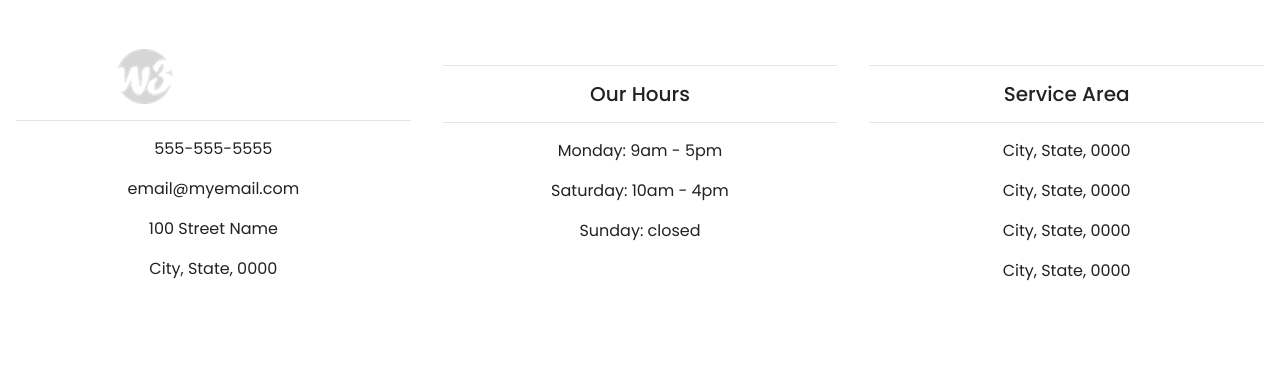
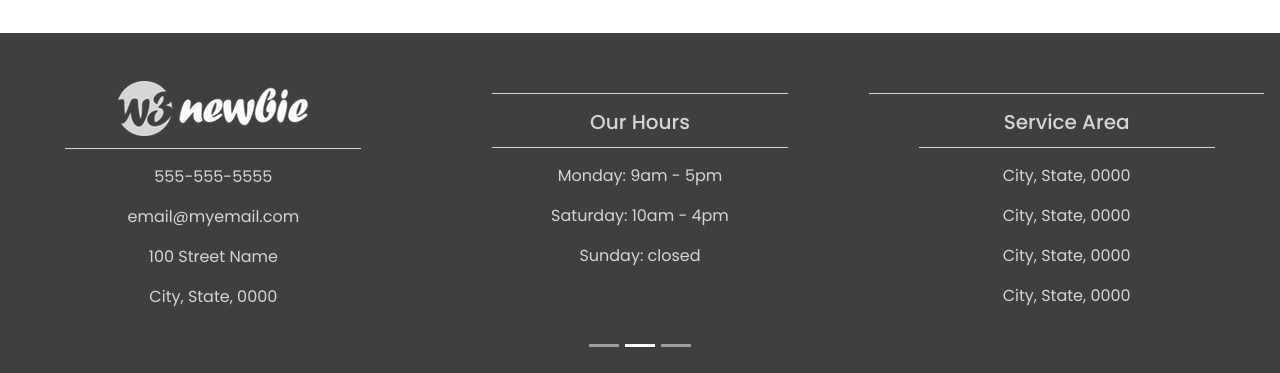
Before and after one commit to respici0/bootstrap-tutorial, a plain HTML site: page index.html in a window 1280 px wide. Shown: the part 3635-4008 px from the top of the page. Before the commit the page ends 3982 px from the top, so only its background shows below. Drawn offline with nearby package versions, Linux system fonts and the light colour scheme.

Commit message:
finish up later

```diff
--- a/index.html
+++ b/index.html
@@ -272,6 +272,7 @@
       </div>
     </div>
 		<!--- Footer -->
+		<footer>
 		<div class="container-fluid padding">
 			<div class="row text-center">
 				<div class="col-md-4">
@@ -291,7 +292,7 @@
 							<p>Sunday: closed</p>
 				</div>
 					<div class="col-md-4">
-							<hr class="light">
+							<hr class="light-100">
 						<h5>Service Area</h5>
 						<hr class="light">
 						<p>City, State, 0000</p>
@@ -301,6 +302,7 @@
 						</div>
 			</div>
 		</div>
+	</footer>
   </body>
 </html>
 
--- a/style.css
+++ b/style.css
@@ -112,6 +112,28 @@ body {
 .fa-youtube:hover {
   color: #d5d5d5;
 }
+
+footer {
+  background-color: #3f3f3f;
+  color: #d5d5d5;
+  padding-top: 2rem;
+}
+
+hr.light {
+  border-top: 1px solid #d5d5d5;
+  width: 75%;
+  margin-top: 0.8rem;
+  margin-bottom: 1rem;
+}
+footer a {
+  color: #d5d5d5;
+}
+hr.light-100 {
+  border-top: 1px solid #d5d5d5;
+  width: 100%;
+  margin-top: 0.8rem;
+  margin-bottom: 1rem;
+}
 /*---Media Queries --*/
 @media (max-width: 992px) {
 }
```
